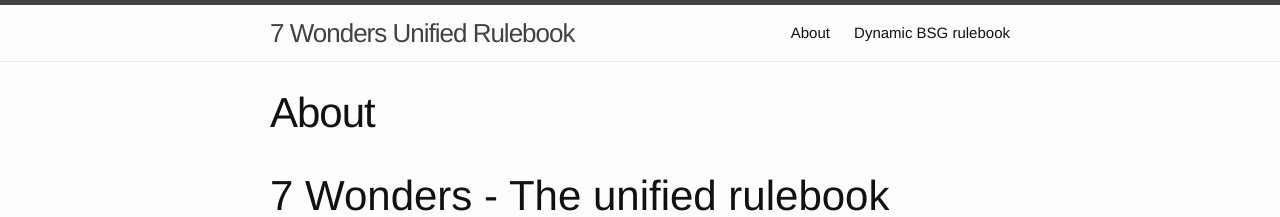
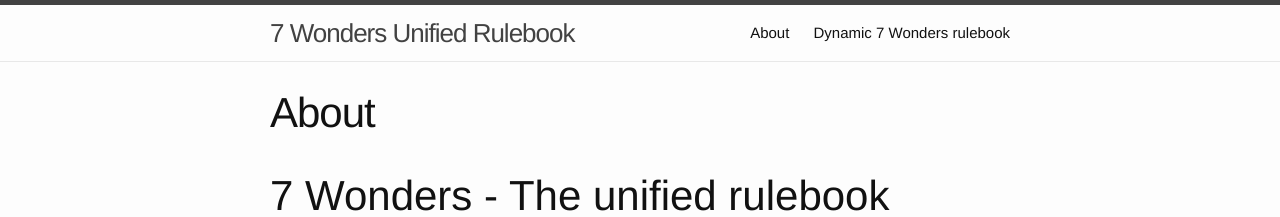
Before and after one commit to LironCareto/7wRulebook, a Jekyll site: the page built from index.md, in a window 1280 px wide. Shown: the top 217 px of the page. Built offline with Jekyll 4.4.1, drawn with Linux system fonts in a browser that asks for light colours.

Commit message:
rulebook.md working. YAML refinement

```diff
--- a/rulebook.md
+++ b/rulebook.md
@@ -1,7 +1,8 @@
 ---
 layout: default
-title: Dynamic BSG rulebook
-toc: true
+title: Dynamic 7 Wonders rulebook
+permalink: /7wRulebook
+toc: false
 toc_stop_autofire: true
 ---
 
```
